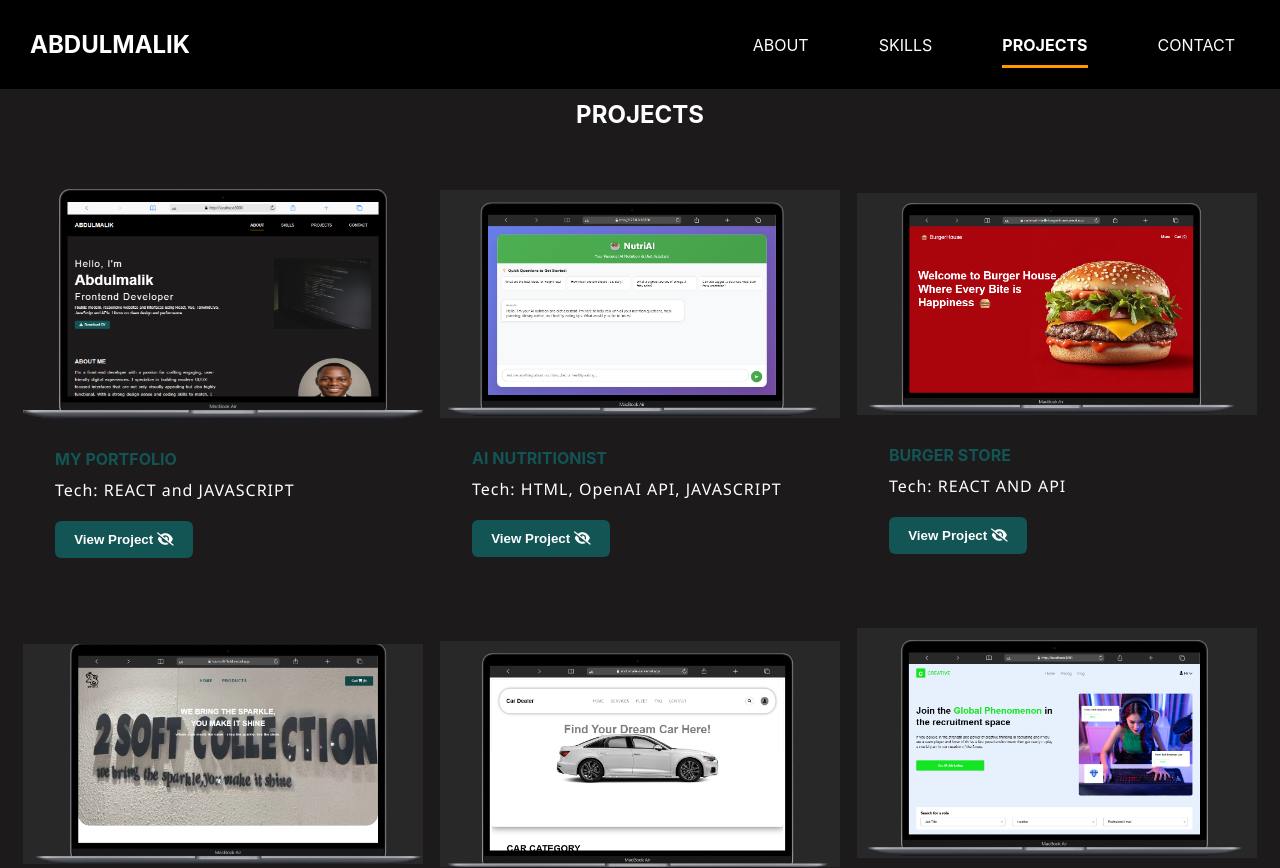
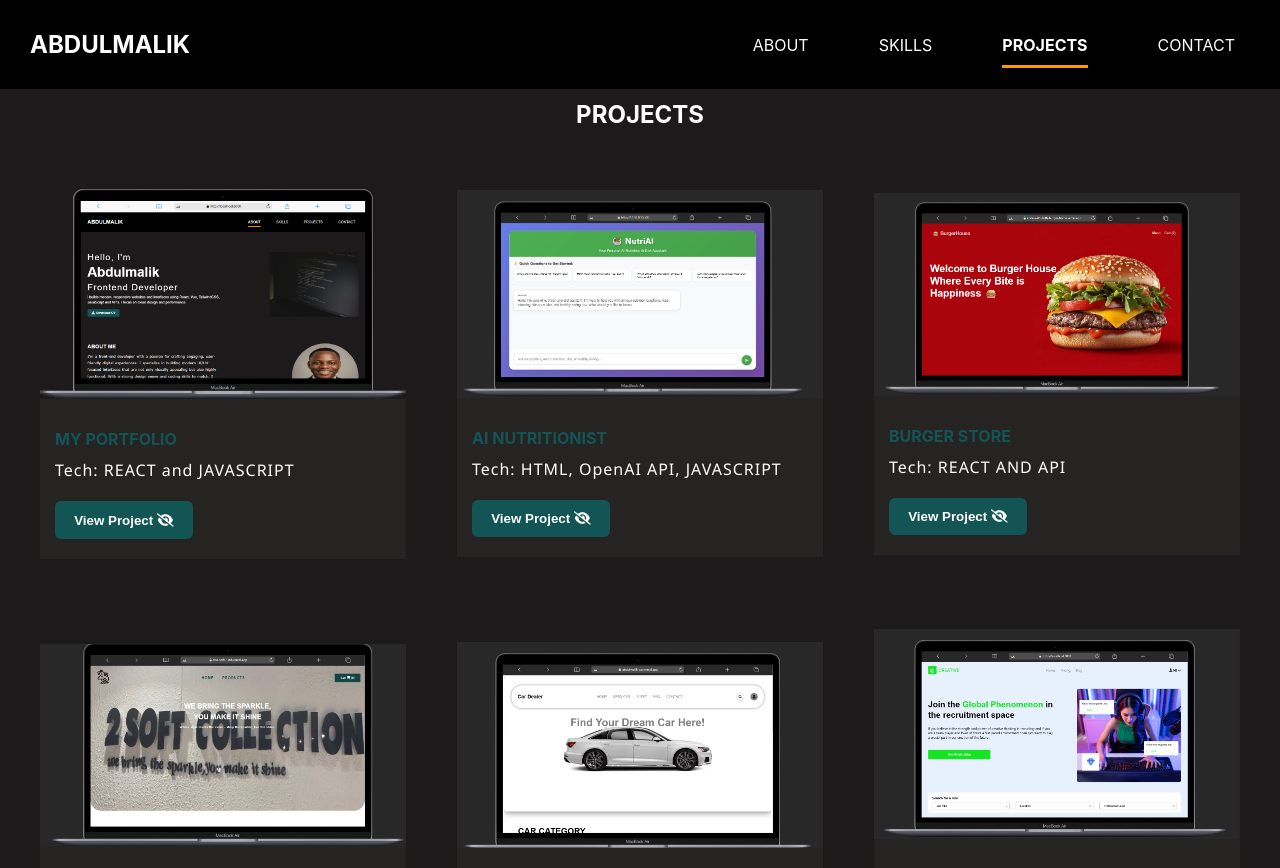
Before and after one commit to Bigoluwagentle/Abdulmalik-portfolio, a React (Create React App) app: page /Projects in a window 1280 px wide. Shown: the top 868 px of the page. Built offline with nearby package versions, Linux system fonts and the light colour scheme.

Commit message:
Initial commit

```diff
--- a/src/BottomBar/Bottom.jsx
+++ b/src/BottomBar/Bottom.jsx
@@ -30,13 +30,14 @@ function Bottom() {
       <div id="bottom-bar" style={{ backgroundColor: "black" }} className="card">
         <nav>
           <NavLink to="/" className="nav-link">
-            <i className="fa-solid fa-address-card"></i>
+
+            <i className="fa-solid fa-house"></i>
             <span>ABOUT</span>
           </NavLink>
         </nav>
         <nav>
           <NavLink to="/Skills" className="nav-link">
-            <i className="fa-solid fa-house"></i>
+            <i className="fa-solid fa-address-card"></i>
             <span>SKILLS</span>
           </NavLink>
         </nav>
--- a/src/Products.css
+++ b/src/Products.css
@@ -24,14 +24,16 @@
             position: sticky;
             top: 100px;
             > img{
-                width: 400px;
-
+                width: 100%;
             }
             > nav{
                 display: flex;
                 flex-direction: column;
                 align-items: start;
                 width: 100%;
+                position: sticky;
+                top: 0;
+                background-color: rgb(38, 35, 35);
                 > h4{
                     color: #135455;
                     margin-bottom: 10px;
@@ -51,6 +53,7 @@
                     cursor: pointer;
                     transition:  background-color 0.2s ease;
                     margin-top: 20px;
+                    margin-bottom: 20px;
                     &:hover{
                         background-color: #355555;
                     }
--- a/src/Projects.jsx
+++ b/src/Projects.jsx
@@ -48,7 +48,7 @@ function Project(){
     return(
         <div id="allProject">
             <h2>PROJECTS</h2>
-            <motion.article id="projects" >
+            <article id="projects" >
                 <motion.div id="portfolio"
                     variants={containerVariants}
                     initial="hidden"
@@ -244,7 +244,7 @@ function Project(){
                         <button onClick={() => addUrl("https://abdulmalik-blog.vercel.app/")}>View Project <i class="fa-solid fa-eye-slash"></i></button>
                     </nav>
                 </div>
-            </motion.article>
+            </article>
 
             <summary>
                 <nav id="card">
```
